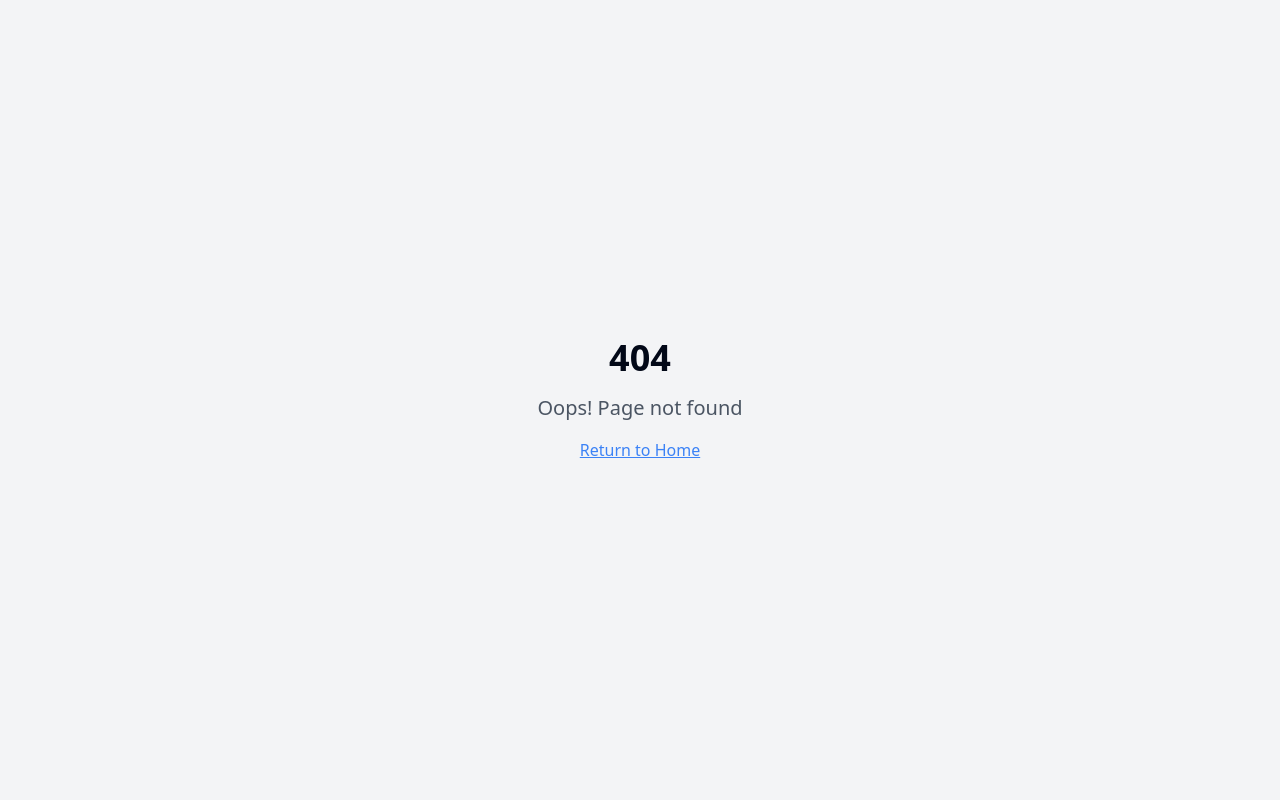
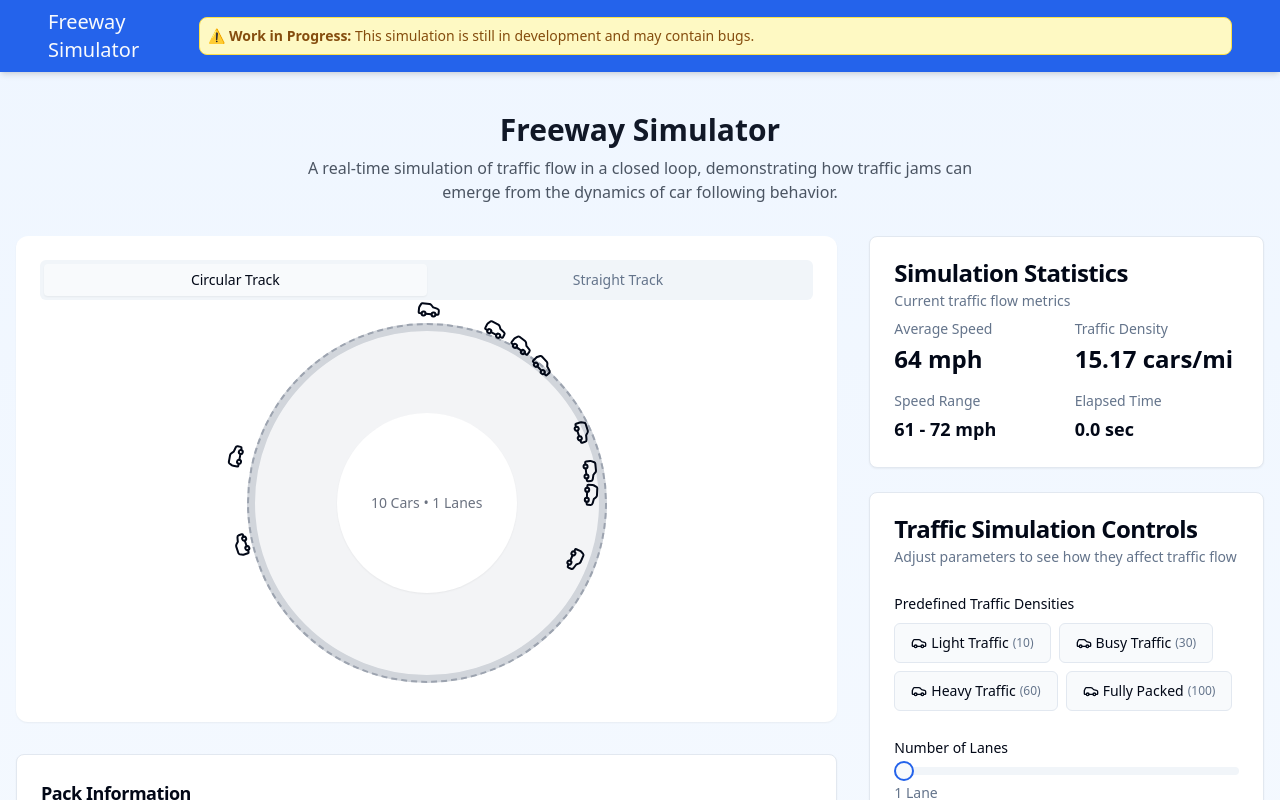
Before and after one commit to aaryanpraveen16/freeway-simulator, a React (Vite) app: page /freeway-simulator in a window 1280 px wide. Before the commit this address had no page. Shown: the top 800 px of the page. Built offline with nearby package versions, Linux system fonts and the light colour scheme.

Commit message:
Rename application and URL
Renamed the application title and URL to "Freeway Simulator".

```diff
--- a/index.html
+++ b/index.html
@@ -4,7 +4,7 @@
   <head>
     <meta charset="UTF-8" />
     <meta name="viewport" content="width=device-width, initial-scale=1.0" />
-    <title>Traffic Flow Simulation</title>
+    <title>Freeway Simulator</title>
     <link rel="icon" href="data:," />
   </head>
 
--- a/src/App.tsx
+++ b/src/App.tsx
@@ -16,8 +16,8 @@ const App = () => (
       <Sonner />
       <BrowserRouter>
         <Routes>
-          <Route path="/" element={<Navigate to="/traffic-simulation" replace />} />
-          <Route path="/traffic-simulation" element={<Index />} />
+          <Route path="/" element={<Navigate to="/freeway-simulator" replace />} />
+          <Route path="/freeway-simulator" element={<Index />} />
           {/* ADD ALL CUSTOM ROUTES ABOVE THE CATCH-ALL "*" ROUTE */}
           <Route path="*" element={<NotFound />} />
         </Routes>
--- a/src/components/Navbar.tsx
+++ b/src/components/Navbar.tsx
@@ -6,8 +6,8 @@ const Navbar = () => {
   return (
     <div className="bg-primary text-primary-foreground py-2 px-4 mb-6 shadow-md">
       <div className="container mx-auto flex items-center justify-between">
-        <h2 className="text-xl font-medium">Traffic Flow Simulation</h2>
-        <Alert variant="warning" className="bg-yellow-100 text-yellow-800 border-yellow-300 p-2 text-sm">
+        <h2 className="text-xl font-medium">Freeway Simulator</h2>
+        <Alert variant="default" className="bg-yellow-100 text-yellow-800 border-yellow-300 p-2 text-sm">
           <span className="font-bold">⚠️ Work in Progress:</span> This simulation is still in development and may contain bugs.
         </Alert>
       </div>
--- a/src/pages/Index.tsx
+++ b/src/pages/Index.tsx
@@ -1,3 +1,4 @@
+
 import React, { useState, useEffect, useCallback, useRef } from "react";
 import TrafficTrack from "@/components/TrafficTrack";
 import ControlPanel from "@/components/ControlPanel";
@@ -179,7 +180,7 @@ const Index = () => {
       <div className="container mx-auto py-4 px-4">
         <header className="text-center mb-8">
           <h1 className="text-3xl font-bold text-gray-900 mb-2">
-            Traffic Flow Simulation
+            Freeway Simulator
           </h1>
           <p className="text-gray-600 max-w-2xl mx-auto">
             A real-time simulation of traffic flow in a closed loop, demonstrating how
```
